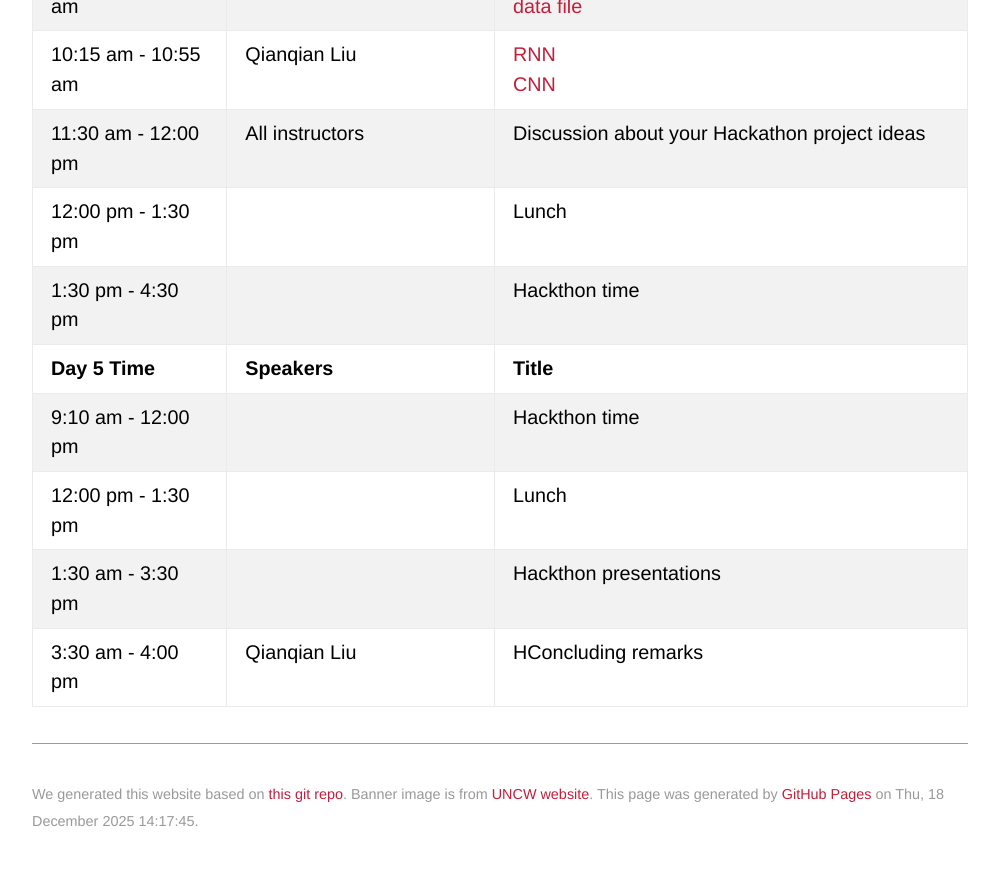
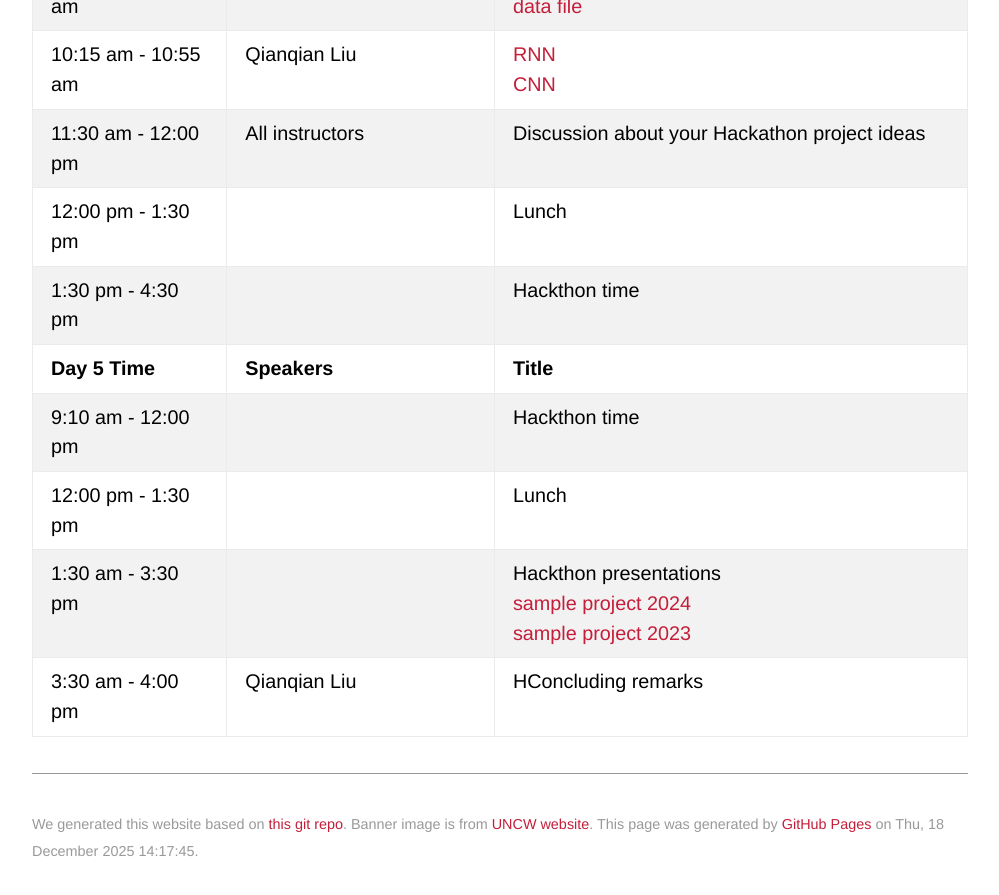
Before and after one commit to uncwcybertraining/uncwcybertraining.github.io, a Jekyll site: the page built from schedule.md, in a window 1280 px wide and 900 px high, scrolled down 2692 px. Shown: the top 895 px of the window, without its empty margins (140-1139 px from the left). Built offline with Jekyll 4.4.1, drawn with Linux system fonts in a browser that asks for light colours; some web fonts are replaced; our own code applies the rules of GitHub Pages for plain Markdown files; before the commit the page ends 3562 px from its top, so only the background shows below that.

Commit message:
Update schedule - add sample hackathon projects

```diff
--- a/schedule.md
+++ b/schedule.md
@@ -41,5 +41,5 @@ layout: default
 | **Day 5 Time**      | **Speakers** | **Title** |
 | 9:10 am - 12:00 pm  |   |  Hackthon time |
 | 12:00 pm - 1:30 pm  |   | Lunch |
-| 1:30 am - 3:30 pm  |   |  Hackthon presentations  |
+| 1:30 am - 3:30 pm  |   |  Hackthon presentations <br> [sample project 2024](assets/lectures/599_Remote_Sensing_NPS.pdf) <br> [sample project 2023](assets/lectures/599_Dauphin_Island_Station.pdf) |
 | 3:30 am - 4:00 pm  | Qianqian Liu  |  HConcluding remarks  |
```
